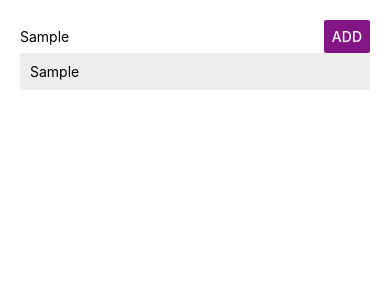
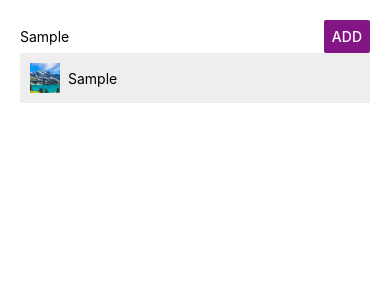
Before and after one commit to EAdeveloper/React-Native, a React Native app in the folder rn-course/: screen / in a window 390 px wide. Both pictures are taken after typing "Sample" into the empty fields and a click on the button "ADD". Shown: the top 300 px of the page. Built offline with nearby package versions, Linux system fonts and the light colour scheme.

Commit message:
Adding static Images

```diff
--- a/rn-course/App.js
+++ b/rn-course/App.js
@@ -3,6 +3,7 @@
 
 import PlaceInput from './src/components/PlaceInput/PlaceInput';
 import PlaceList from './src/components/PlaceList/PlaceList';
+import placeImage from './src/assets/beautifull.jpg';
 
 
 export default class App extends React.Component {
@@ -18,7 +19,9 @@
     return {
       places: prevState.places.concat({
         key: Math.random().toString(),
-        value: placeName})
+        value: placeName,
+        image: placeImage
+      })
     }
   });
 };
--- a/rn-course/src/components/ListItem/ListItem.js
+++ b/rn-course/src/components/ListItem/ListItem.js
@@ -1,9 +1,10 @@
 import React from 'react';
-import {View, Text, StyleSheet,TouchableOpacity } from 'react-native';
+import {View, Text, StyleSheet,TouchableOpacity, Image } from 'react-native';
 
 const ListItem = (props)=>(
     <TouchableOpacity onPress={props.onItemPressed}>
     <View style={styles.listItem}>
+        <Image resizeMode="cover" source={props.placeImage} style={styles.placeImage}/>
         <Text>{props.placeName} </Text>
     </View>
     </TouchableOpacity>
@@ -18,6 +19,13 @@
         padding: 10,
         backgroundColor: "#eee",
         marginBottom: 5,
+        flexDirection: 'row',
+        alignItems: 'center'
+    },
+    placeImage:{
+        marginRight: 8,
+        height: 30,
+        width:30
 
     }
 
--- a/rn-course/src/components/PlaceList/PlaceList.js
+++ b/rn-course/src/components/PlaceList/PlaceList.js
@@ -12,6 +12,7 @@
             renderItem={(info)=> (
                 <ListItem
                     placeName={info.item.value}
+                    placeImage={info.item.image}
                     onItemPressed={()=> props.onItemDeleted(info.item.key) }
                 />
             )}
```
Also changed, not shown: rn-course/src/assets/beautifull.jpg (added).
